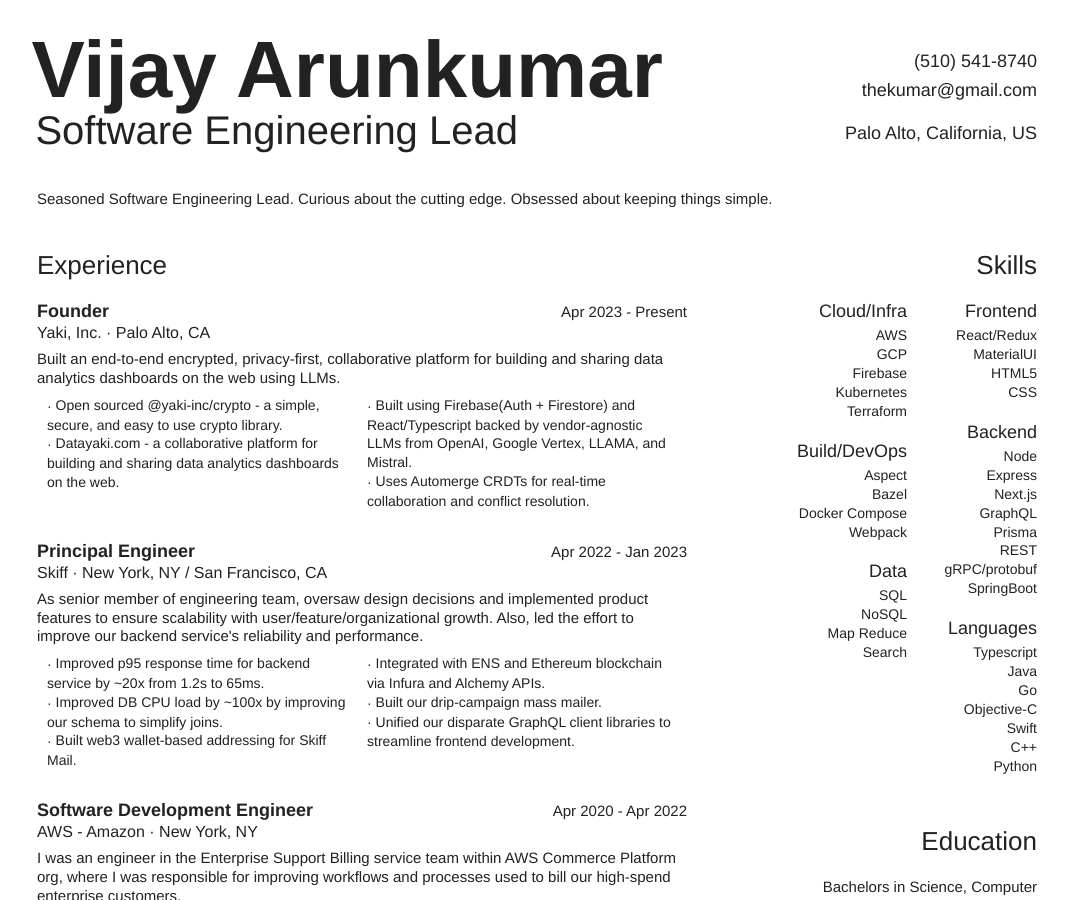
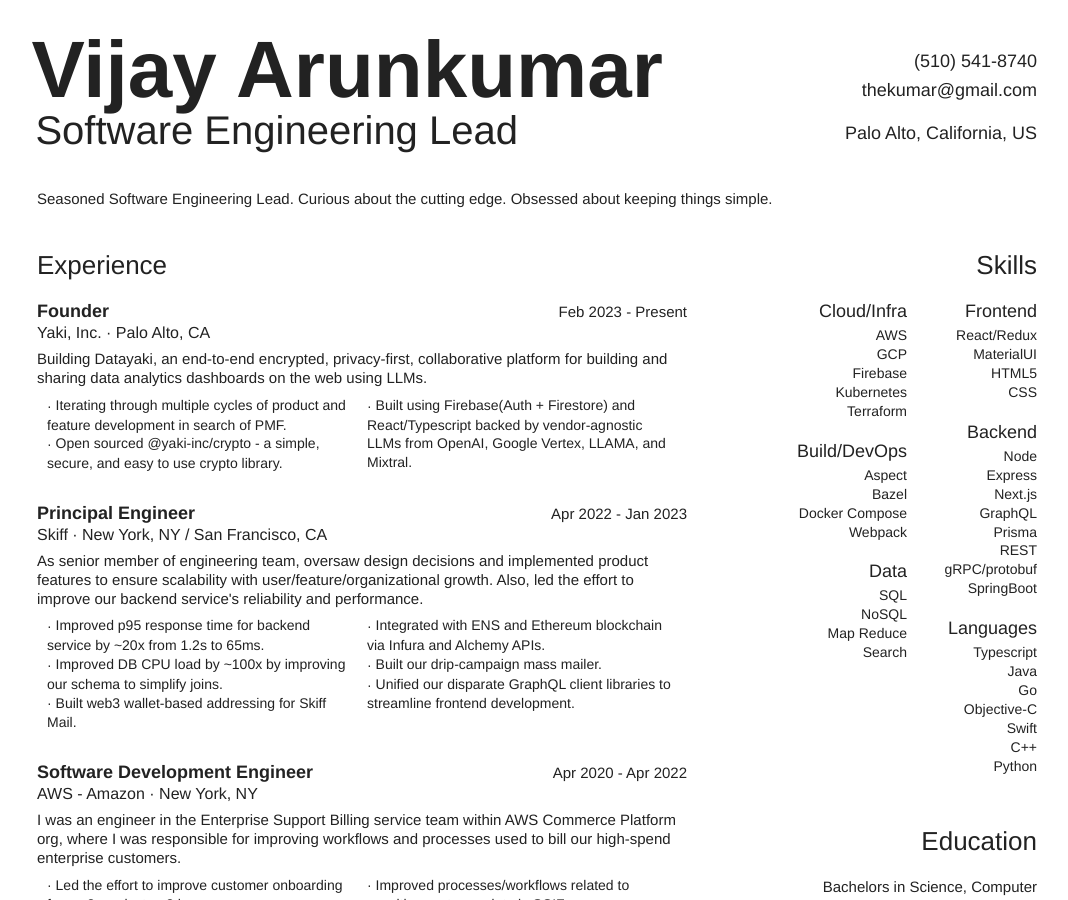
Before and after one commit to thekumar/thekumar.github.io, a Jekyll site: the page jsonresume.html, which Jekyll copies as it is, in a window 1280 px wide and 900 px high. Shown: the whole window, without its empty margins (103-1171 px from the left). Built offline with Jekyll 4.4.1, drawn with Linux system fonts in a browser that asks for light colours.

Commit message:
[ci skip] chore(jsonresume.html): update resume html and pdf

```diff
--- a/jsonresume.html
+++ b/jsonresume.html
@@ -364,8 +364,8 @@ li:first-child {
   font-weight: lighter;
   font-style: italic;
 }</style><title>Resume Vijay Arunkumar – Software Engineering Lead</title></head><body><div class="content"><div class="basics"><div class="table padding-bottom-container-2"><div class="main"><span class="name">Vijay Arunkumar</span><span class="label">Software Engineering Lead</span></div><div class="side"><ul class="contact"><li>(510) 541-8740</li><li>thekumar@gmail.com</li><li class="margin-text-5">Palo Alto, California, US</li></ul></div></div><div class="summary markdown padding-container-2"><p>Seasoned Software Engineering Lead. Curious about the cutting edge. Obsessed about keeping things simple.</p>
-</div></div><div class="table padding-top-container-2"><div class="main"><div class="work margin-container-4"><p class="section-title no-alone-2">Experience</p><div class="container"><div class="article margin-container-3"><div class="header no-alone-1"><div class="table"><div class="left"><span class="title">Founder</span><span class="subtitle margin-text-1"><a>Yaki, Inc.</a> · Palo Alto, CA</span></div><div class="right"><span class="date">Apr 2023 - Present</span></div></div></div><div class="summary markdown margin-text-4"><p>Built an end-to-end encrypted, privacy-first, collaborative platform for building and sharing data analytics dashboards on the web using LLMs.</p>
-</div><ul class="highlights margin-text-4 no-break"><li>Open sourced @yaki-inc/crypto - a simple, secure, and easy to use crypto library.</li><li>Datayaki.com - a collaborative platform for building and sharing data analytics dashboards on the web.</li><li>Built using Firebase(Auth + Firestore) and React/Typescript backed by vendor-agnostic LLMs from OpenAI, Google Vertex, LLAMA, and Mistral.</li><li>Uses Automerge CRDTs for real-time collaboration and conflict resolution.</li></ul></div><div class="article margin-container-3"><div class="header no-alone-1"><div class="table"><div class="left"><span class="title">Principal Engineer</span><span class="subtitle margin-text-1"><a>Skiff</a> · New York, NY / San Francisco, CA</span></div><div class="right"><span class="date">Apr 2022 - Jan 2023</span></div></div></div><div class="summary markdown margin-text-4"><p>As senior member of engineering team, oversaw design decisions and implemented product features to ensure scalability with user/feature/organizational growth. Also, led the effort to improve our backend service's reliability and performance.</p>
+</div></div><div class="table padding-top-container-2"><div class="main"><div class="work margin-container-4"><p class="section-title no-alone-2">Experience</p><div class="container"><div class="article margin-container-3"><div class="header no-alone-1"><div class="table"><div class="left"><span class="title">Founder</span><span class="subtitle margin-text-1"><a>Yaki, Inc.</a> · Palo Alto, CA</span></div><div class="right"><span class="date">Feb 2023 - Present</span></div></div></div><div class="summary markdown margin-text-4"><p>Building Datayaki, an end-to-end encrypted, privacy-first, collaborative platform for building and sharing data analytics dashboards on the web using LLMs.</p>
+</div><ul class="highlights margin-text-4 no-break"><li>Iterating through multiple cycles of product and feature development in search of PMF.</li><li>Open sourced @yaki-inc/crypto - a simple, secure, and easy to use crypto library.</li><li>Built using Firebase(Auth + Firestore) and React/Typescript backed by vendor-agnostic LLMs from OpenAI, Google Vertex, LLAMA, and Mixtral.</li></ul></div><div class="article margin-container-3"><div class="header no-alone-1"><div class="table"><div class="left"><span class="title">Principal Engineer</span><span class="subtitle margin-text-1"><a>Skiff</a> · New York, NY / San Francisco, CA</span></div><div class="right"><span class="date">Apr 2022 - Jan 2023</span></div></div></div><div class="summary markdown margin-text-4"><p>As senior member of engineering team, oversaw design decisions and implemented product features to ensure scalability with user/feature/organizational growth. Also, led the effort to improve our backend service's reliability and performance.</p>
 </div><ul class="highlights margin-text-4 no-break"><li>Improved p95 response time for backend service by ~20x from 1.2s to 65ms.</li><li>Improved DB CPU load by ~100x by improving our schema to simplify joins.</li><li>Built web3 wallet-based addressing for Skiff Mail.</li><li>Integrated with ENS and Ethereum blockchain via Infura and Alchemy APIs.</li><li>Built our drip-campaign mass mailer.</li><li>Unified our disparate GraphQL client libraries to streamline frontend development.</li></ul></div><div class="article margin-container-3"><div class="header no-alone-1"><div class="table"><div class="left"><span class="title">Software Development Engineer</span><span class="subtitle margin-text-1"><a>AWS - Amazon</a> · New York, NY</span></div><div class="right"><span class="date">Apr 2020 - Apr 2022</span></div></div></div><div class="summary markdown margin-text-4"><p>I was an engineer in the Enterprise Support Billing service team within AWS Commerce Platform org, where I was responsible for improving workflows and processes used to bill our high-spend enterprise customers.</p>
 </div><ul class="highlights margin-text-4 no-break"><li>Led the effort to improve customer onboarding from ~2 weeks to ~2 hours.</li><li>Iteratively improved speed, accuracy, and reliability of our monthly bill-runs.</li><li>Worked with PMs, TAMs, and Customers on resolving billing issues.</li><li>Improved processes/workflows related to sensitive customer data in SCIFs.</li><li>Built features and improvements in our React/Redux Billing Dashboard.</li></ul></div><div class="article margin-container-3"><div class="header no-alone-1"><div class="table"><div class="left"><span class="title">Senior Software Engineer</span><span class="subtitle margin-text-1"><a>Dropbox</a> · New York, NY</span></div><div class="right"><span class="date">Jul 2018 - Feb 2020</span></div></div></div><div class="summary markdown margin-text-4"><p>I was an engineer on Dropbox Showcase and Paper Platform teams, where I was responsible for building UI components and product features, as well as for improving developer experience by streamlining our service and code dependencies. I was also responsible for improving Showcase's product reliability by implementing a comprehensive suite of Jest/Enzyme unit tests and Selenium/Capybara integration tests.</p>
 </div><ul class="highlights margin-text-4 no-break"><li>Improved Showcase's test coverage from &lt;40% to &gt;80%.</li><li>Delivered HIPAA Compliance for Dropbox Paper.</li><li>Streamlined and untangled bazel dependencies to improve build/test times.</li><li>Built a shared service sandbox and proxy to vastly improve devbox memory footprint.</li></ul></div><div class="article margin-container-3"><div class="header no-alone-1"><div class="table"><div class="left"><span class="title">Senior Software Engineer</span><span class="subtitle margin-text-1"><a>Google</a> · New York, NY</span></div><div class="right"><span class="date">Jan 2016 - Dec 2017</span></div></div></div><div class="summary markdown margin-text-4"><p>As a Senior member of Docs Comments team (Docos), I was responsible for working with PM, UX, and Eng Managers to deliver collaborative features related to Docs and Comments from ideation to launch.</p>
```
